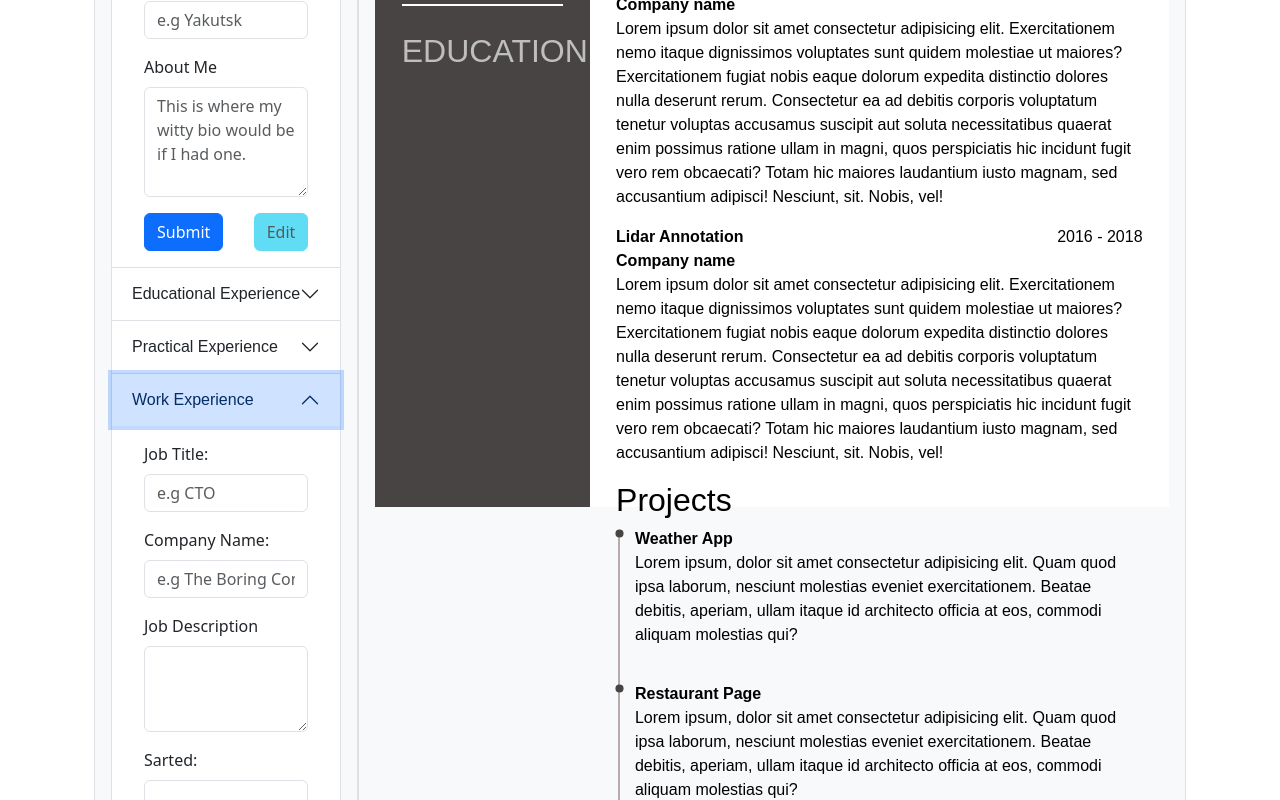
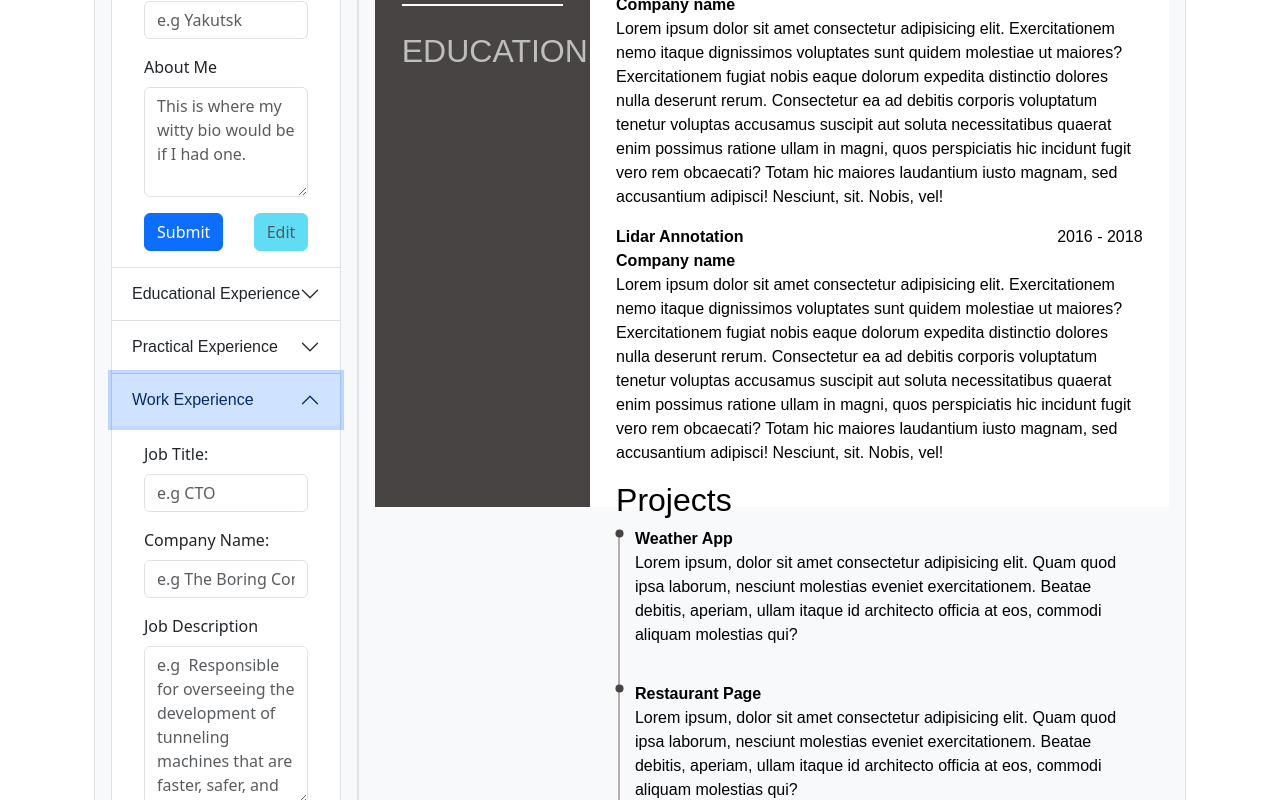
Before and after one commit to MwVc/cv-application, a React (Vite) app: page / in a window 1280 px wide. Both pictures are taken after a click on the button "Work Experience". Shown: the part 707-1507 px from the top of the page. Built offline with nearby package versions, Linux system fonts and the light colour scheme.

Commit message:
Improve WorkExperience component with placeholder text and typo fix

```diff
--- a/src/components/Form/WorkExperience.jsx
+++ b/src/components/Form/WorkExperience.jsx
@@ -60,11 +60,12 @@ export default function WorkExperience({
           <textarea
             name="jobDescription"
             id="job-description"
-            rows={3}
+            rows={6}
             className="form-control"
             onChange={handleChange}
             required={true}
             value={workExperience.jobDescription}
+            placeholder="e.g  Responsible for overseeing the development of tunneling machines that are faster, safer, and more efficient than anything that came before. Also tasked with preventing these machines from accidentally digging up ancient artifacts or causing traffic jams."
           ></textarea>
         </div>
         <div className="form-group">
@@ -77,6 +78,7 @@ export default function WorkExperience({
             onChange={handleChange}
             required={true}
             value={workExperience.startDate}
+            placeholder="e.g Nov 1640 "
           />
         </div>
         <div className="form-group">
@@ -89,6 +91,7 @@ export default function WorkExperience({
             onChange={handleChange}
             required={true}
             value={workExperience.endDate}
+            placeholder="e.g Present"
           />
         </div>
         <div className="d-flex justify-content-between">
```
